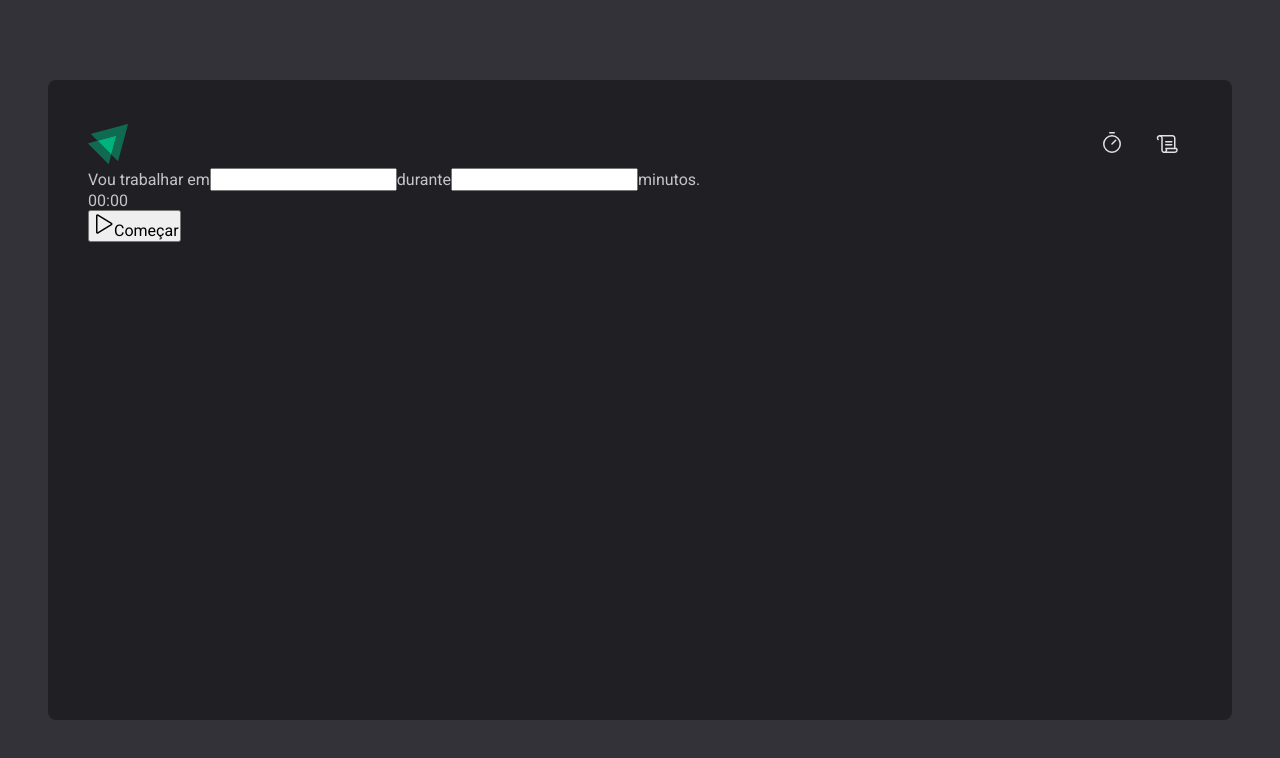
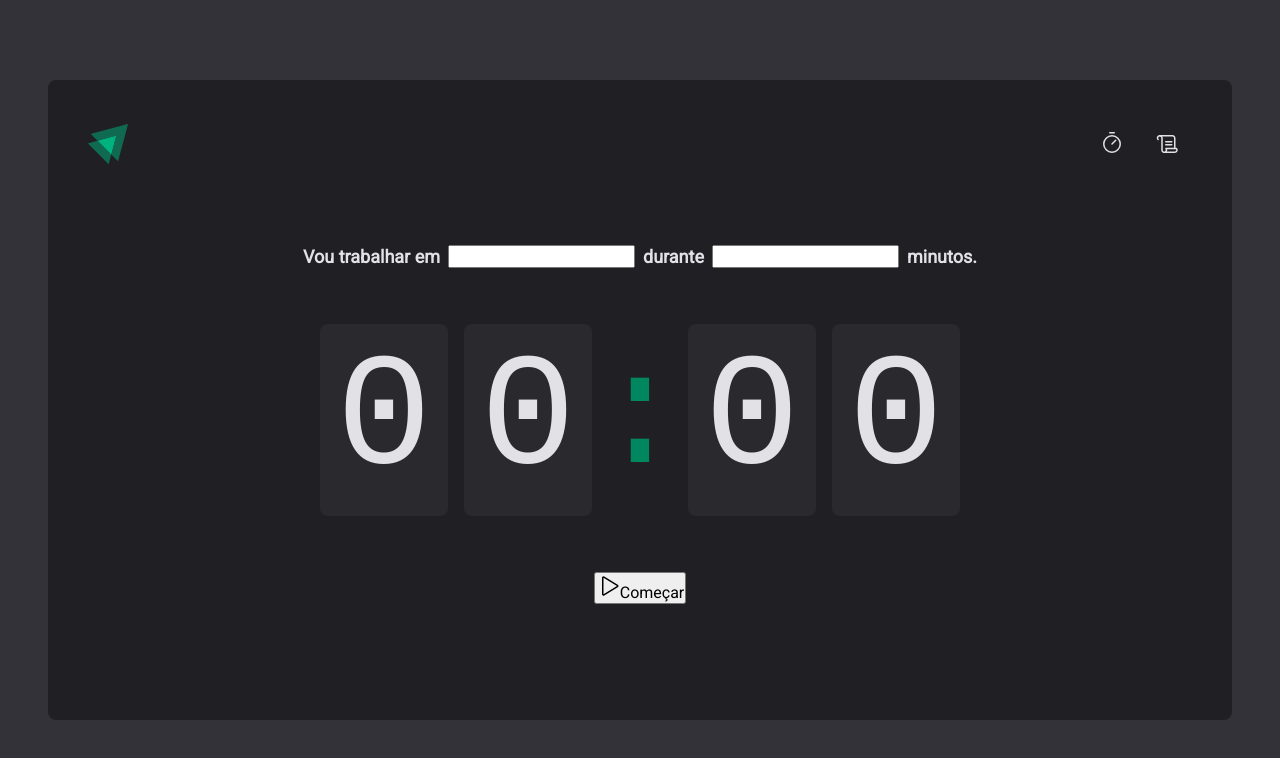
Before and after one commit to loupprodi/projeto-ignite02-timer, a React (Vite) app: page / in a window 1280 px wide. Shown: the top 758 px of the page. Built offline with nearby package versions, Linux system fonts and the light colour scheme.

Commit message:
estilizando a home e adicionando o webkit no design global

```diff
--- a/src/pages/Home/index.tsx
+++ b/src/pages/Home/index.tsx
@@ -1,25 +1,30 @@
 import { Play } from "phosphor-react";
-import { HomeContainer } from "./styles";
+import {
+  HomeContainer,
+  FormContainer,
+  CountdownContainer,
+  Separator,
+} from "./styles";
 
 export const Home = () => {
   return (
     <HomeContainer>
       <form action="">
-        <div>
+        <FormContainer>
           <label htmlFor="task">Vou trabalhar em</label>
           <input id="task" />
           <label htmlFor="minutesAmount">durante</label>
           <input type="number" id="minutesAmount" />
 
           <span>minutos.</span>
-        </div>
-        <div>
+        </FormContainer>
+        <CountdownContainer>
           <span>0</span>
           <span>0</span>
-          <span>:</span>
+          <Separator>:</Separator>
           <span>0</span>
           <span>0</span>
-        </div>
+        </CountdownContainer>
         <button type="submit">
           <Play size={24} />
           Começar
--- a/src/pages/Home/styles.ts
+++ b/src/pages/Home/styles.ts
@@ -1,3 +1,54 @@
 import { styled } from "styled-components";
 
-export const HomeContainer = styled.div``;
+export const HomeContainer = styled.main`
+  flex: 1;
+
+  display: flex;
+  flex-direction: column;
+  align-items: center;
+  justify-content: center;
+
+  form {
+    display: flex;
+    flex-direction: column;
+    align-items: center;
+    gap: 3.5rem;
+  }
+`;
+
+export const FormContainer = styled.div`
+  width: 100%;
+  display: flex;
+  align-items: center;
+  justify-content: center;
+  gap: 0.5rem;
+  color: ${(props) => props.theme["gray-100"]};
+  font-size: 1.125rem;
+  font-weight: bold;
+  flex-wrap: wrap;
+`;
+
+export const CountdownContainer = styled.div`
+  font-family: "Roboto-mono", monospace;
+  font-size: 10rem;
+  line-height: 8rem;
+  color: ${(props) => props.theme["gray-100"]};
+
+  display: flex;
+  gap: 1rem;
+
+  span {
+    background: ${(props) => props.theme["gray-700"]};
+    padding: 2rem 1rem;
+    border-radius: 8px;
+  }
+`;
+
+export const Separator = styled.div`
+  padding: 2rem 0;
+  color: ${(props) => props.theme["green-500"]};
+  width: 4rem;
+  overflow: hidden;
+  display: flex;
+  justify-content: center;
+`;
--- a/src/styles/global.ts
+++ b/src/styles/global.ts
@@ -15,6 +15,7 @@ export const GlobalStyle = createGlobalStyle`
   body{
     background: ${(props) => props.theme["gray-600"]};
     color: ${(props) => props.theme["gray-300"]};
+    -webkit-font-smoothing: antialiased;
   }
 
   body, input, textarea, button {
```
